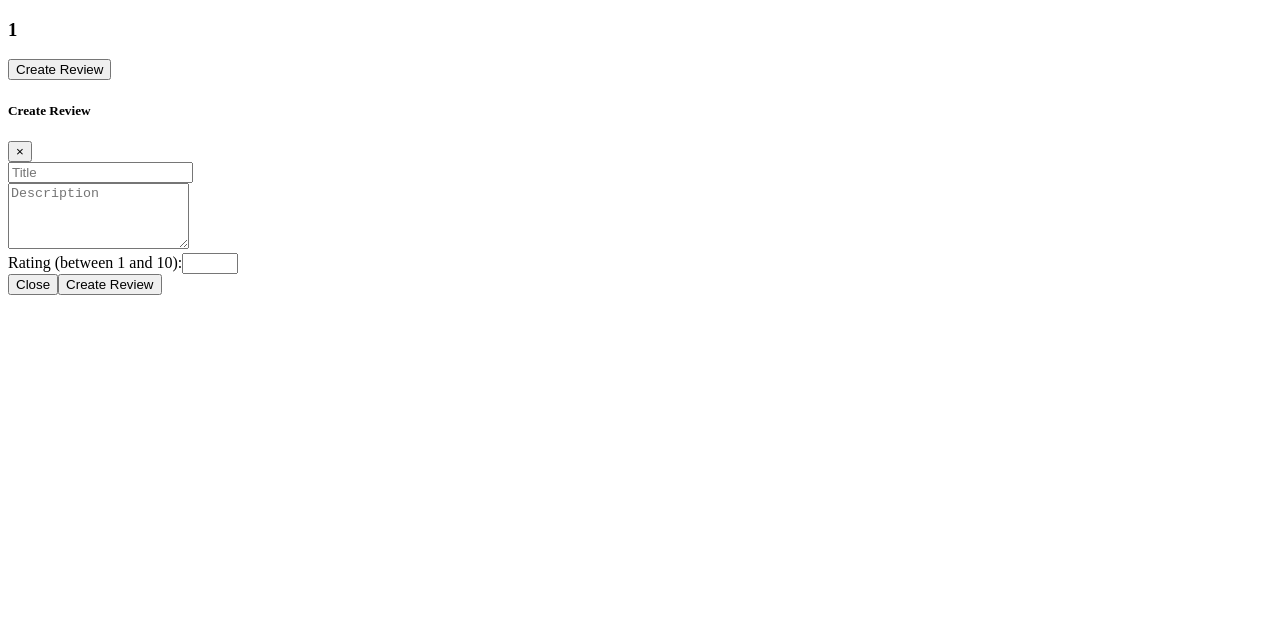
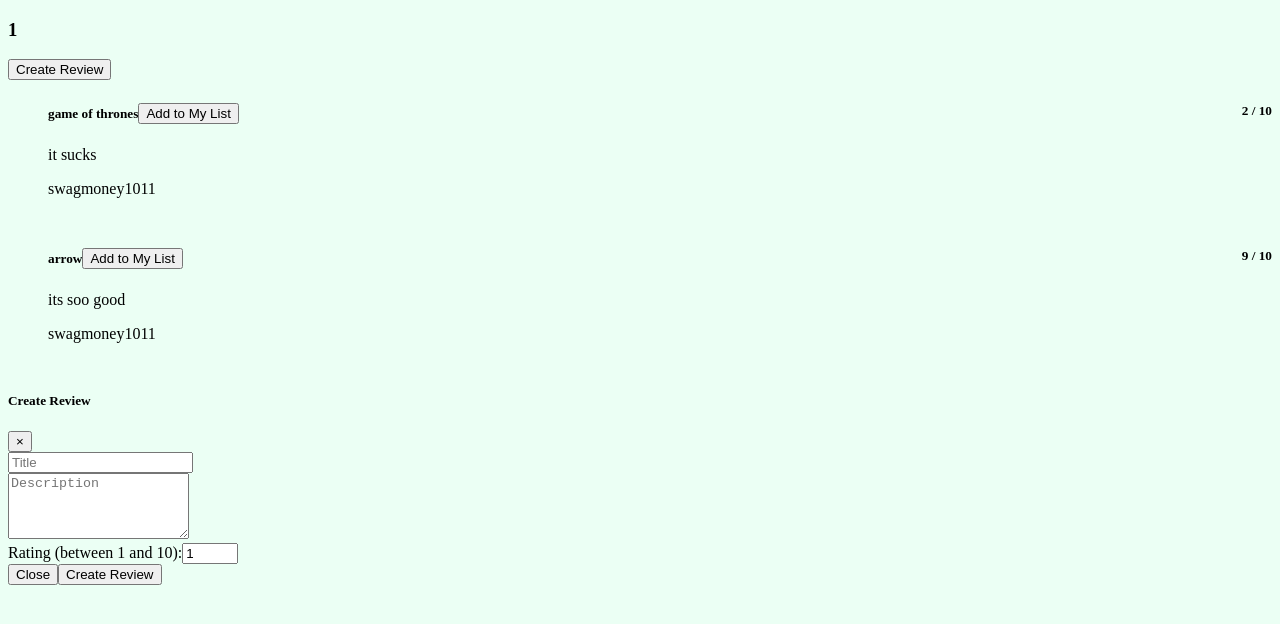
Before and after one commit to pvelpur/flics, a React (Create React App) app in the folder Front-end/flics/: page /group/1 in a window 1280 px wide. Shown: the top 624 px of the page. Built offline with nearby package versions, Linux system fonts and the light colour scheme.

Commit message:
Added reviews

```diff
--- a/Front-end/flics/public/index.html
+++ b/Front-end/flics/public/index.html
@@ -16,7 +16,11 @@
     -->
     <link rel="stylesheet" href="https://unpkg.com/bootstrap-material-design@4.1.1/dist/css/bootstrap-material-design.min.css" integrity="sha384-wXznGJNEXNG1NFsbm0ugrLFMQPWswR3lds2VeinahP8N0zJw9VWSopbjv2x7WCvX" crossorigin="anonymous">
     <link rel="manifest" href="%PUBLIC_URL%/manifest.json" />
-
+    <style>
+      body{
+        background-color: #ebfff4
+      }
+    </style>
     <title>Flics</title>
   </head>
   <body>
--- a/Front-end/flics/src/core/GroupDetail.js
+++ b/Front-end/flics/src/core/GroupDetail.js
@@ -1,9 +1,98 @@
-import React from 'react'
+import React, { useState} from "react"
 import { useParams } from 'react-router-dom';
-
+import {useSelector} from 'react-redux'
 
 function GroupDetail(){
     const {id} = useParams();
+    const [title,setTitle] = useState('')
+    const [description,setDescription] = useState('')
+    const [rating,setRating] = useState(1)
+    const [successModal,setSuccess] = useState(false)
+    const authToken = useSelector(state => state.auth.authToken)
+    const reviews = [{
+        title:"game of thrones",
+        description : "it sucks",
+        rating : 2,
+        author: "swagmoney1011"
+    },
+    {
+        title:"arrow",
+        description : "its soo good",
+        rating : 9,
+        author: "swagmoney1011"
+    }]
+
+    const items = reviews.map((item) =>
+
+        <div class="card" style={{marginBottom:"50px"}}>
+            <h5 class="card-header">{ item.title }
+                <button class="btn btn-secondary btn-sm mt-1 mb-1">Add to My List</button>
+                <span style={{float:"right"}}>
+                    { item.rating } / 10
+                </span>
+            </h5>
+            <div class="card-body">
+                <p class="card-text">{ item.description }</p>
+            </div>
+            <div class="card-footer text-muted">
+                { item.author }
+                {/* <span style="float:right;">
+                {{ review.date_posted|date:"F d, Y" }}
+                </span> */}
+            </div>
+        </div>
+    )
+
+
+    const handleChange = inputName => event => {
+        setSuccess(false)
+        if(inputName === 'title'){
+            setTitle(event.target.value)
+        }
+        else if (inputName === 'description'){
+            setDescription(event.target.value)
+        }
+        else{
+            setRating(event.target.value)
+        }
+    }
+
+    const handleSubmit = event => {
+        event.preventDefault() //stop default behavior of reloading page
+        const reviewinfo = {
+            title:title,
+            description:description,
+            rating:rating,
+        }
+        createReview(reviewinfo)
+        .then(data => {
+            if(data.errors){
+                console.log("Database error")
+            }
+            else{
+                console.log("Success")
+                setSuccess(true)
+            }
+        })
+        .catch(err => console.log("Database error", err))
+    }
+
+    const createReview = reviewinfo => {
+        return fetch('http://localhost:8080/review', {
+            method: "POST",
+            headers: {
+                Accept: "application/json",
+                "Content-Type": "application/json",
+                Authorization: "Bearer " + authToken
+            },
+            body: JSON.stringify(reviewinfo)
+        })
+        .then((res) => {
+            return res.json()
+        })
+        .catch(err => console.log(err))
+    }
+
     return (
         <div className='container'>
             <h3>{id}</h3>
@@ -11,6 +100,11 @@
             <button type="button" className="btn btn-primary btn-lg btn-block" data-toggle="modal" href="#createreview">
                 Create Review
             </button>
+            <div style={{marginBottom: "50px"}}>
+                <ul className="list-group">
+                    {items}
+                </ul>
+            </div>
             <div className="modal fade" id="createreview" tabIndex="-1" role="dialog" aria-labelledby="exampleModalCenterTitle" aria-hidden="true">
                 <div className="modal-dialog modal-dialog-centered" role="document">
                     <div className="modal-content">
@@ -21,20 +115,28 @@
                             </button>
                         </div>
                         <div className="modal-body">
+
+
+                        {successModal ?
+                            <div className="text-center">
+                                Successfully created review!
+                            </div>
+                        : ""
+                        }
                             <div className="input-group mb-3">
-                            <input type="text" className="form-control" placeholder="Title" aria-label="Groupname"/>
+                            <input  onChange={handleChange("title")} value={title} type="text" className="form-control" placeholder="Title" aria-label="Title"/>
                             </div>
                             <div className="form-group">
-                                <textarea className="form-control" placeholder= "Description" id="description" rows="4"></textarea>
+                                <textarea onChange={handleChange("description")} value={description} className="form-control" placeholder= "Description" id="description" rows="4"></textarea>
                             </div>
                             <div className="form-group">
                                 <label htmlFor="rating">Rating (between 1 and 10):</label>
-                                <input type="number" id="rating" name="rating" min="1" max="10"/>
+                                <input onChange={handleChange("rating")} value={rating} type="number" id="rating" name="rating" min="1" max="10"/>
                             </div>
                         </div>
                         <div className="modal-footer">
-                            <button type="button" className="btn btn-secondary" data-dismiss="modal">Close</button>
-                            <button type="button" className="btn btn-primary">Create Review</button>
+                            <button type="button" className="btn btn-secondary" onClick={()=> {setTitle('');setDescription('');setRating(1);setSuccess(false) }} data-dismiss="modal">Close</button>
+                            <button type="button" onClick={handleSubmit} className="btn btn-primary" >Create Review</button>
                         </div>
                     </div>
                 </div>
```
